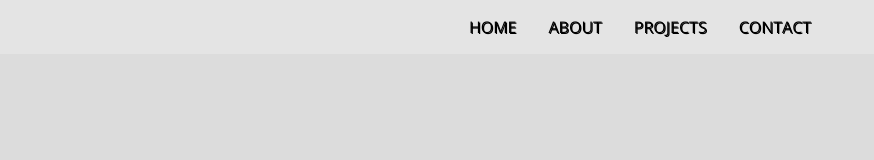
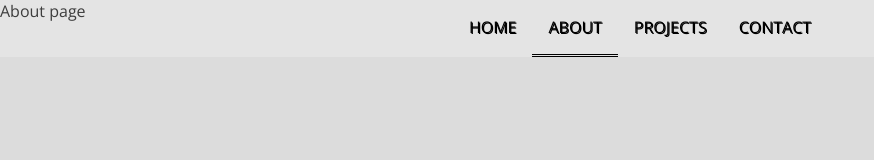
Before and after one commit to seanbelverstone/porfolio, a React (Create React App) app: page /about in a window 1280 px wide. Shown: the top 160 px of the page, without its empty margins (0-874 px from the left). Built offline with nearby package versions, Linux system fonts and the light colour scheme.

Commit message:
made a method to add a border-bottom prperty to it if we're active

```diff
--- a/src/App.js
+++ b/src/App.js
@@ -1,7 +1,10 @@
 import { Suspense } from 'react';
 import { BrowserRouter, Route, Routes } from 'react-router-dom';
 import Navbar from './components/Navbar';
+import About from './pages/About';
+import Contact from './pages/Contact';
 import Home from './pages/Home';
+import Projects from './pages/Projects';
 
 const App = () => {
 	return (
@@ -11,9 +14,9 @@ const App = () => {
 			<BrowserRouter>
 				<Routes>
 					<Route path="/" element={<Home />} />
-					<Route path="/about" element />
-					<Route path="/projects" element />
-					<Route path="/contact" element/>
+					<Route path="/about" element={<About />} />
+					<Route path="/projects" element={<Projects />} />
+					<Route path="/contact" element={<Contact />} />
 				</Routes>
 			</BrowserRouter>
 		</Suspense>
--- a/src/components/Navbar.js
+++ b/src/components/Navbar.js
@@ -1,6 +1,21 @@
+import { useEffect } from 'react';
 import './css/Navbar.css';
 
 const Navbar = () => {
+
+	useEffect(() => {
+		applyActiveClass();
+	})
+
+	const applyActiveClass = () => {
+		const navLinks = document.getElementsByClassName('navlinks');
+		console.log(navLinks);
+		Array.from(navLinks).forEach((item) => {
+			console.log(item.className);
+			if (item.pathname === window.location.pathname) item.className = ('navlinks active')
+		})
+	}
+
 	return (
 		<div id="navbarWrapper">
 			<a className="navlinks" href="/">HOME</a>
--- a/src/components/css/Navbar.css
+++ b/src/components/css/Navbar.css
@@ -12,3 +12,7 @@
 	padding: 1em;
 	text-shadow: 1px 1px black;
 }
+
+.active {
+	border-bottom: 3px double black;
+}
--- /dev/null
+++ b/src/pages/About.js
@@ -0,0 +1,12 @@
+import './css/About.css';
+
+const About = () => {
+	return (
+		<div id="aboutPage">
+			About page
+		</div>
+
+	)
+}
+
+export default About;
--- /dev/null
+++ b/src/pages/Contact.js
@@ -0,0 +1,12 @@
+import './css/Contact.css';
+
+const Contact = () => {
+	return (
+		<div id="ContactPage">
+			Contact page
+		</div>
+
+	)
+}
+
+export default Contact;
--- /dev/null
+++ b/src/pages/Projects.js
@@ -0,0 +1,12 @@
+import './css/Projects.css';
+
+const Projects = () => {
+	return (
+		<div id="ProjectsPage">
+			Projects
+		</div>
+
+	)
+}
+
+export default Projects;
```
Also changed, not shown: src/pages/css/About.css (added), src/pages/css/Contact.css (added), src/pages/css/Projects.css (added).
